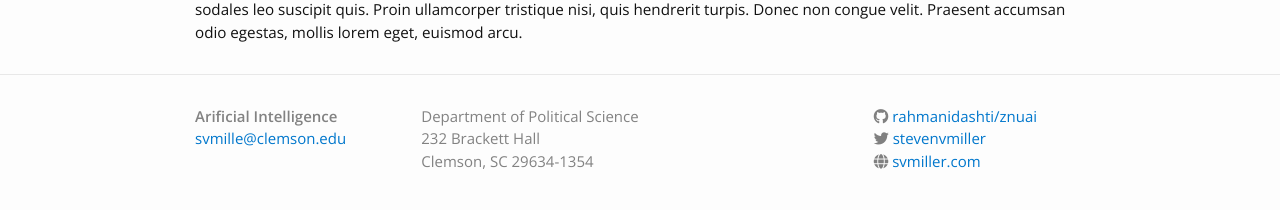
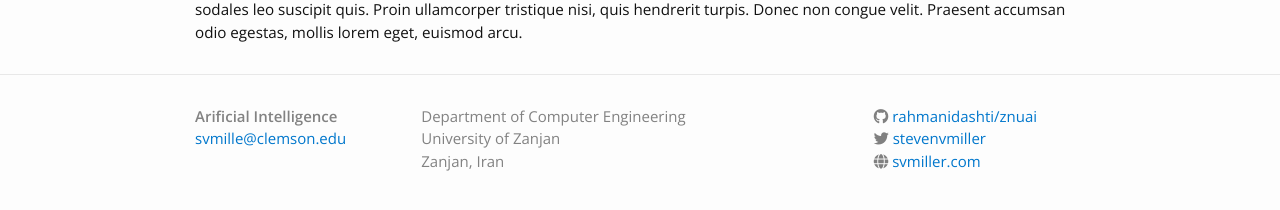
Before and after one commit to rahmanidashti/znuai, a Jekyll site: the page built from index.html, in a window 1280 px wide. Shown: the part 635-845 px from the top of the page. Built offline with Jekyll 4.4.1, drawn with Linux system fonts in a browser that asks for light colours; nearby versions of some CDN libraries.

Commit message:
Update _config.yml

```diff
--- a/_config.yml
+++ b/_config.yml
@@ -23,9 +23,9 @@ twitter_username: stevenvmiller
 github_username:  svmiller
 authorurl: "http://svmiller.com"
 address: |
-    Department of Political Science
-    232 Brackett Hall
-    Clemson, SC 29634-1354
+    Department of Computer Engineering
+    University of Zanjan
+    Zanjan, Iran
 
 
 # Build settings
```
